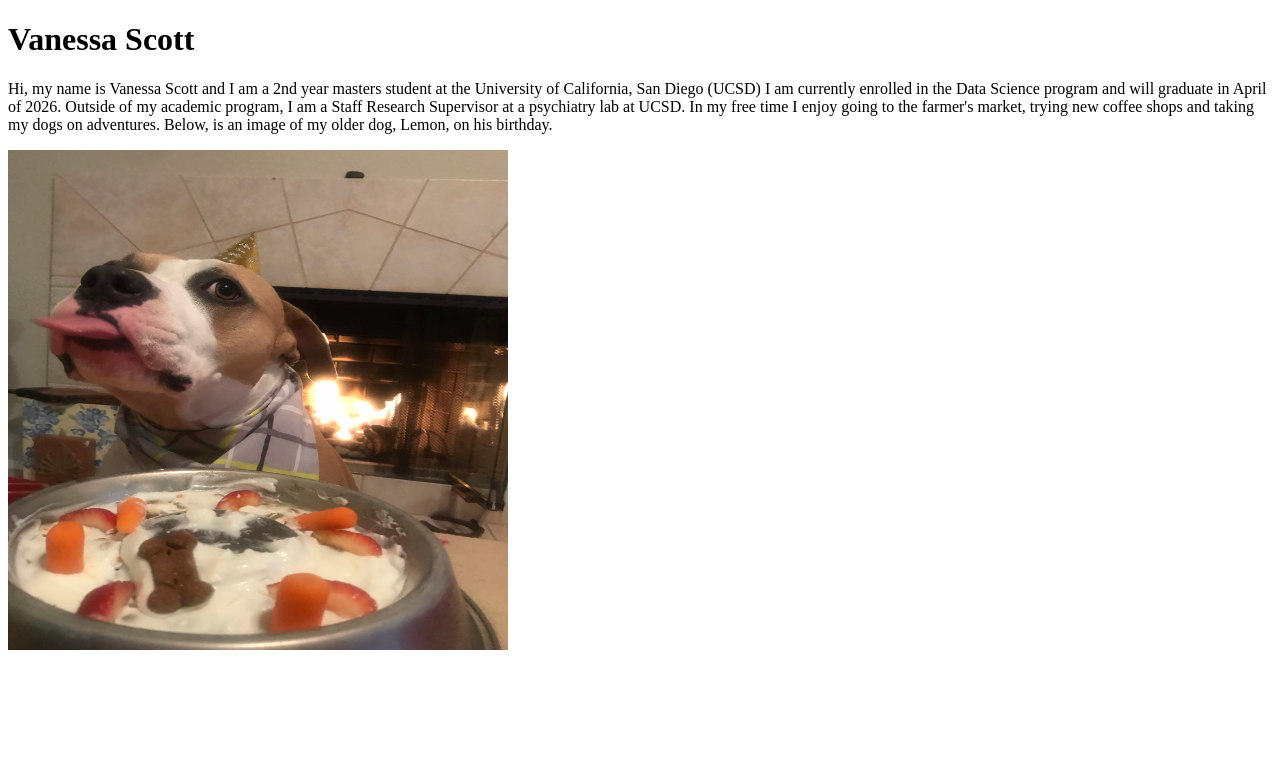
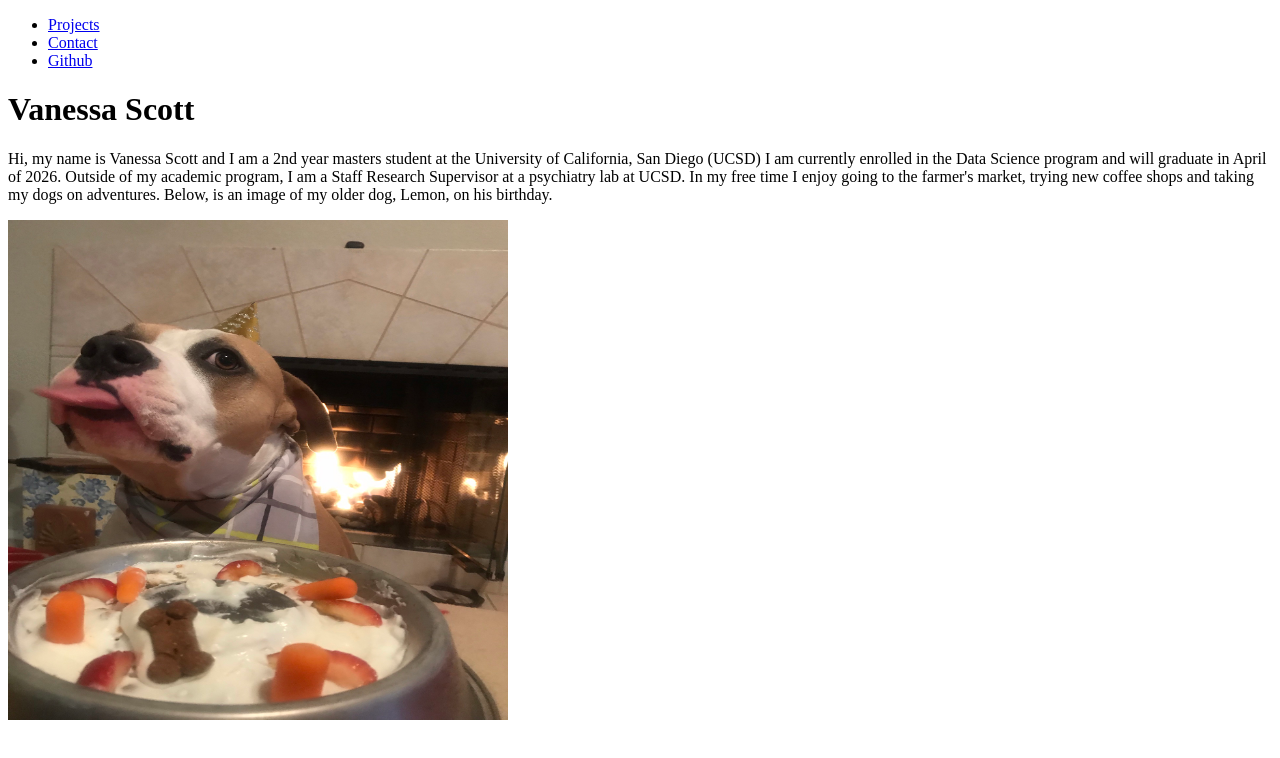
Before and after one commit to vlscott333/dsc209r_lab1_portfolio, a plain HTML site: page index.html in a window 1280 px wide. Drawn offline with Linux system fonts and the light colour scheme.

Commit message:
Update index.html

```diff
--- a/index.html
+++ b/index.html
@@ -1,5 +1,11 @@
 <!DOCTYPE html>
 <html lang="en">
+<navigation>
+    <ul>
+        <li><a href="projects/index.html">Projects</a></li>
+        <li><a href="contact/index.html">Contact</a></li>
+        <li><a href="https://github.com/vlscott333" target="_blank">Github</a></li>
+    </ul>
 <head>
     <meta charset="UTF-8">
     <meta name="viewport" content="width=device-width, initial-scale=1.0">
@@ -9,7 +15,7 @@
         I am currently enrolled in the Data Science program and will graduate in April of 2026.
         Outside of my academic program, I am a Staff Research Supervisor at a psychiatry lab at UCSD.
     In my free time I enjoy going to the farmer's market, trying new coffee shops and taking my dogs on adventures. Below, is an image of my older dog, Lemon, on his birthday.</p>
-</head>
+</head> <link rel="stylesheet" href="style.css" />
 <img
   loading="lazy"
   width="500"
```
